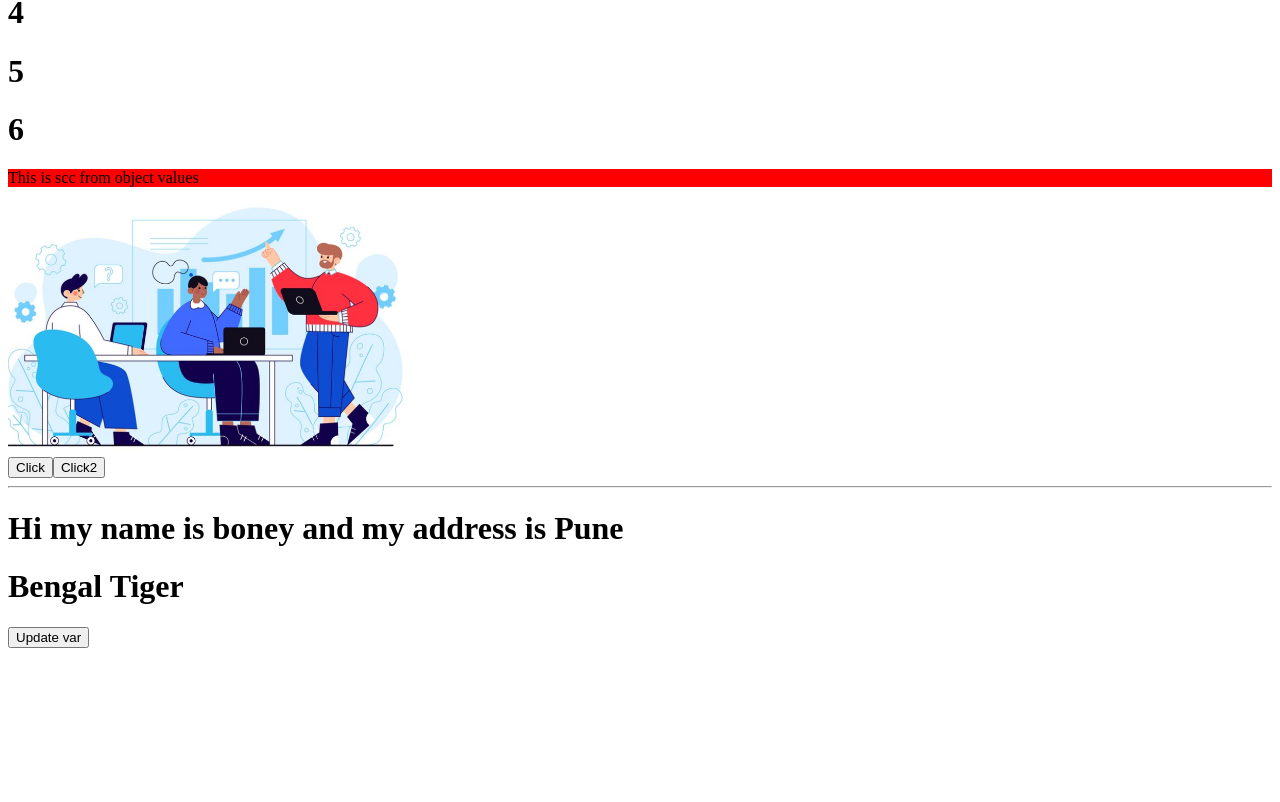
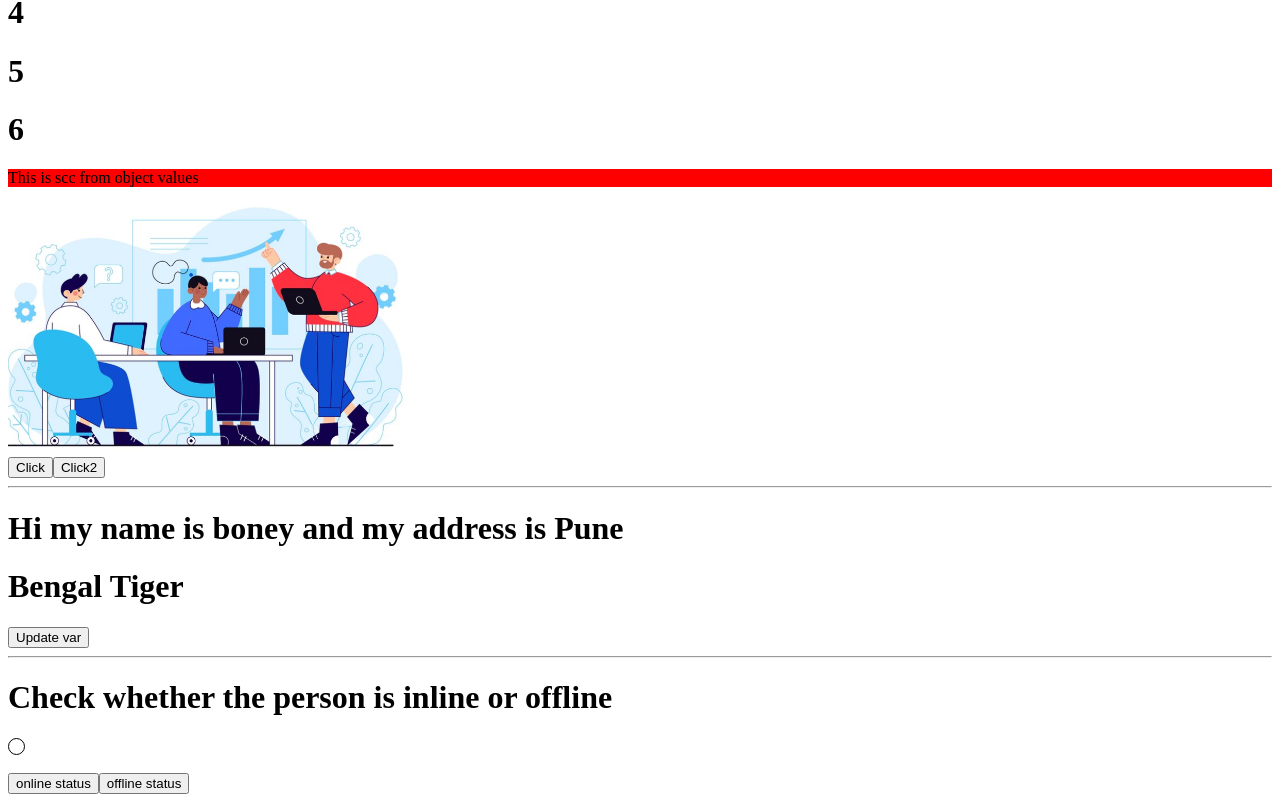
Before and after one commit to KiranGawade09/Auroskkil_reactjs_Internship, a React (Create React App) app: page / in a window 1280 px wide. Shown: the part 359-1161 px from the top of the page. Before the commit the page ends 1015 px from the top, so only its background shows below. Built offline with nearby package versions, Linux system fonts and the light colour scheme.

Commit message:
using ustate for ipdsting the value dynamicaly eg.online offline status,

```diff
--- a/src/App.css
+++ b/src/App.css
@@ -1,3 +1,10 @@
 #txt1{
   background-color: blueviolet;
 }
+
+#circle{
+  border: 1px solid black;
+  border-radius: 100%;
+  width: 15px;
+  height: 15px;
+}
--- a/src/App.js
+++ b/src/App.js
@@ -4,6 +4,10 @@ import './App.css';
 
 
 function App(props){
+
+  const [tiger,setTiger] = useState('Bengal Tiger');
+  const [status,setstatus] = useState('');
+  const [color,setColor] = useState('');
 
   var object ={
     background:"red"
@@ -16,7 +20,14 @@ function App(props){
 
   }
   Mohit();
-   const [tiger,setTiger]=useState('Bengal Tiger');
+
+function Update(){
+  var update =prompt('Enter value for tiger');
+  setTiger(update);
+}
+
+
+
   return(
     <>
     <h1>Hi my name is {Jack} </h1>
@@ -37,7 +48,14 @@ function App(props){
     <hr/>
     <h1>Hi my name is {props.name} and my address is {props.address}</h1>
     <h1>{tiger}</h1>
-    <button onClick={()=>{setTiger('Delhi tiger')}}>Update var</button>
+    <button onClick={()=>{Update()}}>Update var</button>
+    <hr/>
+    <h1>Check whether the person is inline or offline</h1>
+    <div id="circle" style={{backgroundColor:color}}></div><span>{status}</span>
+    <br/>
+    <button onClick={()=>{setColor('green');setstatus('online')}}>online status</button>
+    <button onClick={()=>{setColor('red');setstatus('offline')}}>offline status</button>
+
     </>
   )
 }
```
